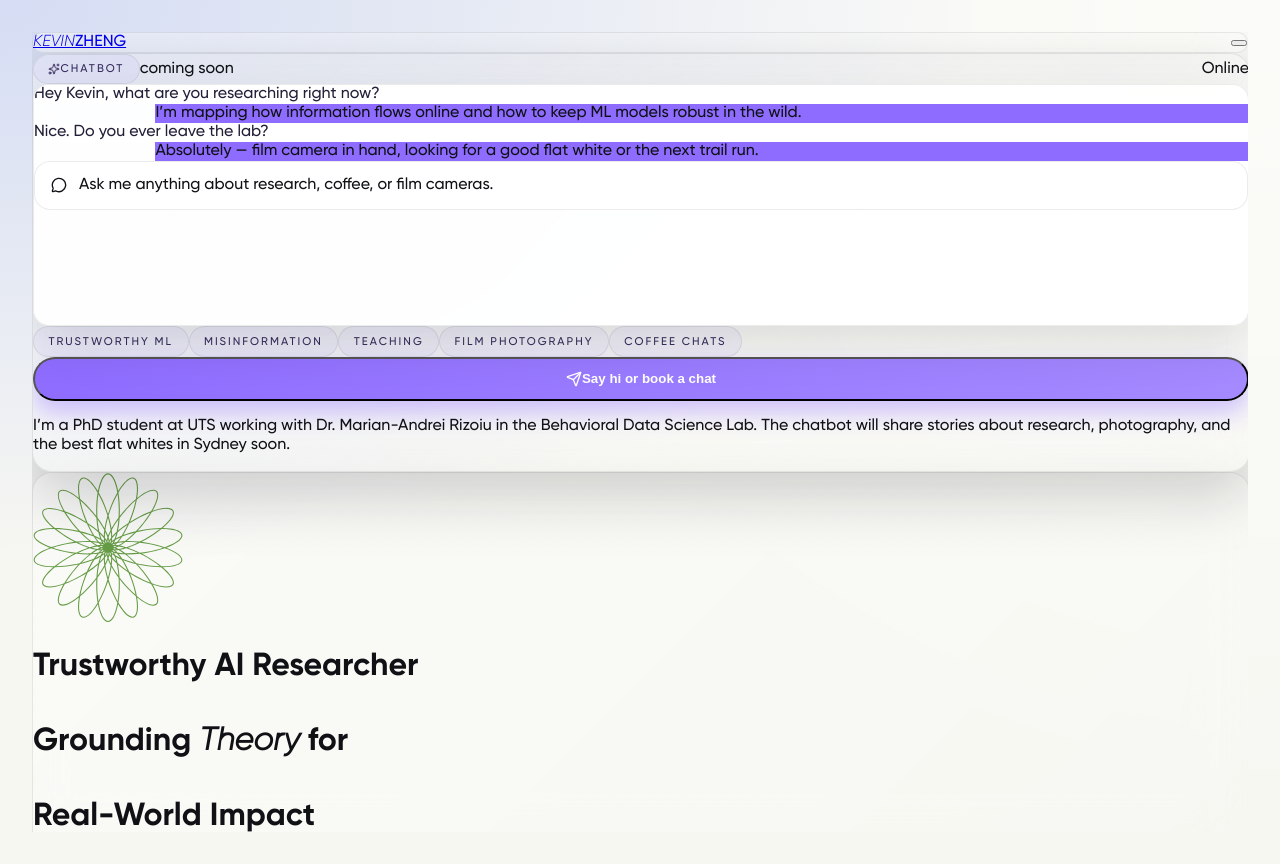
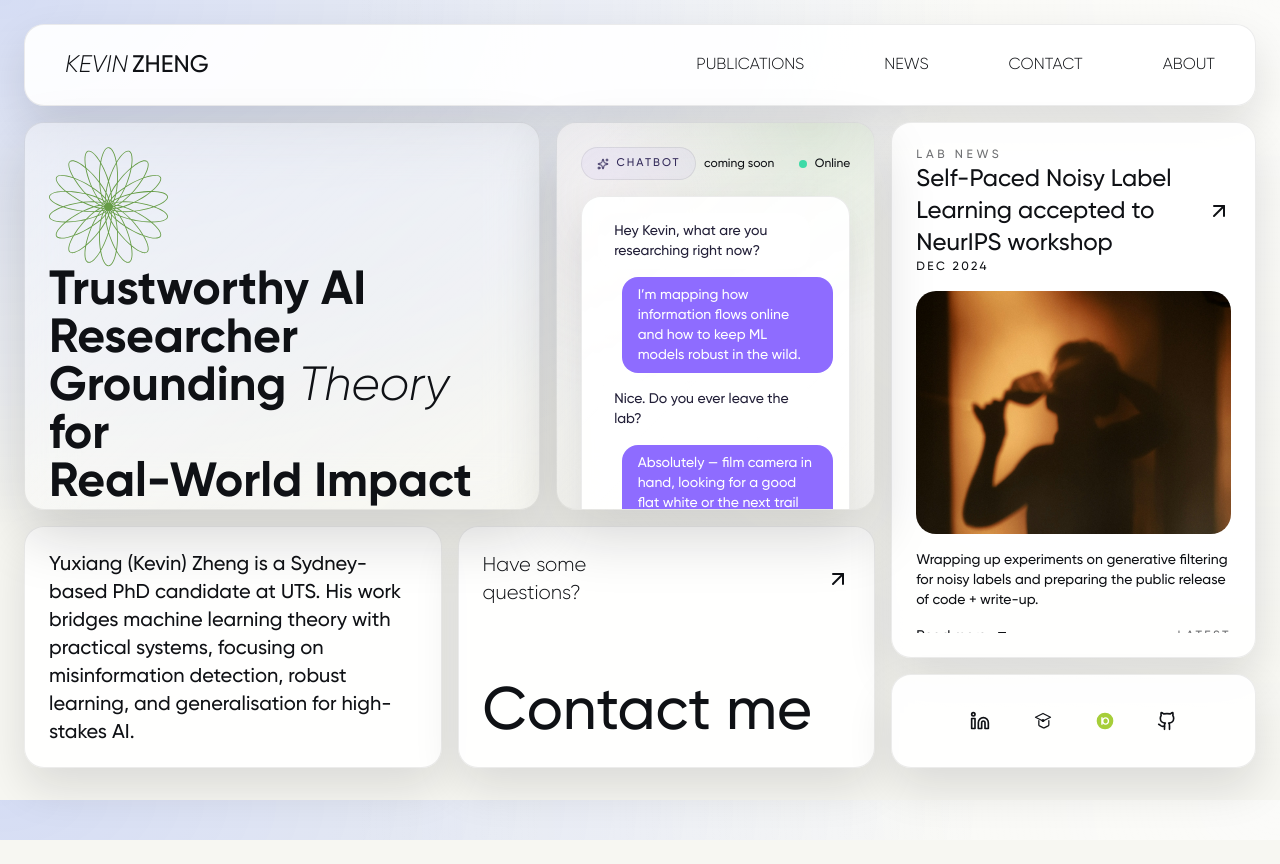
Before and after one commit to kyxzhe/kyxzhe.github.io, a Next.js app: page / in a window 1280 px wide. After the commit the page ends 840 px from the top, so only its background shows below. Built offline with nearby package versions, Linux system fonts and the light colour scheme.

Commit message:
Revert "样式: 导航玻璃化并稳定构建"
This reverts commit 05cc1329d63819de28f8085d513e39abc262f0c1.

```diff
--- a/src/app/globals.css
+++ b/src/app/globals.css
@@ -1,7 +1,4 @@
-@config "../../tailwind.config.js";
-@tailwind base;
-@tailwind components;
-@tailwind utilities;
+@import "tailwindcss";
 
 :root {
   --background: #f7f7f2;
--- a/src/components/MobileNav.tsx
+++ b/src/components/MobileNav.tsx
@@ -27,7 +27,7 @@ const MobileNav = React.memo(({ open, closeMenu }: Props) => (
           exit="exit"
           variants={mobileMenuVariants}
           transition={{ type: 'spring', stiffness: 300, damping: 30 }}
-          className="absolute top-[80px] left-0 glass-panel w-full flex flex-col gap-6 py-8 px-10 z-50 md:hidden"
+          className="absolute top-[80px] left-0 surface-card w-full flex flex-col gap-6 py-8 px-10 z-50 md:hidden"
           role="menu"
         >
           {navItems.map(({ href, label, title }) => (
--- a/src/components/Navbar.tsx
+++ b/src/components/Navbar.tsx
@@ -8,7 +8,7 @@ import MobileNav from './MobileNav';
 export default function Navbar() {
   const { menuOpen, toggleMenu, closeMenu } = useNavigation();
   return (
-    <header className="glass-panel mb-4" role="banner">
+    <header className="surface-card mb-4" role="banner">
       <nav className="flex flex-row justify-between px-4 py-4 lg:px-10 lg:py-6 items-center md:flex-row md:items-center relative" aria-label="Main navigation">
         <Link
           href="/"
--- a/src/lib/utils/util.ts
+++ b/src/lib/utils/util.ts
@@ -1,9 +1,10 @@
-import { type ClassValue, clsx } from "clsx";
+import { type ClassValue, clsx } from "clsx"
+import { twMerge } from "tailwind-merge"
 
 /**
  * Utility function to merge Tailwind CSS classes
  * Combines clsx and tailwind-merge for handling conditional classes and conflicts
  */
 export function cn(...inputs: ClassValue[]) {
-  return clsx(inputs);
+  return twMerge(clsx(inputs))
 }
--- a/tailwind.config.js
+++ /dev/null
@@ -1,13 +0,0 @@
-/** @type {import('tailwindcss').Config} */
-const config = {
-  content: ["./src/**/*.{js,ts,jsx,tsx}"],
-  corePlugins: {
-    preflight: false,
-  },
-  theme: {
-    extend: {},
-  },
-  plugins: [],
-};
-
-module.exports = config;
```
